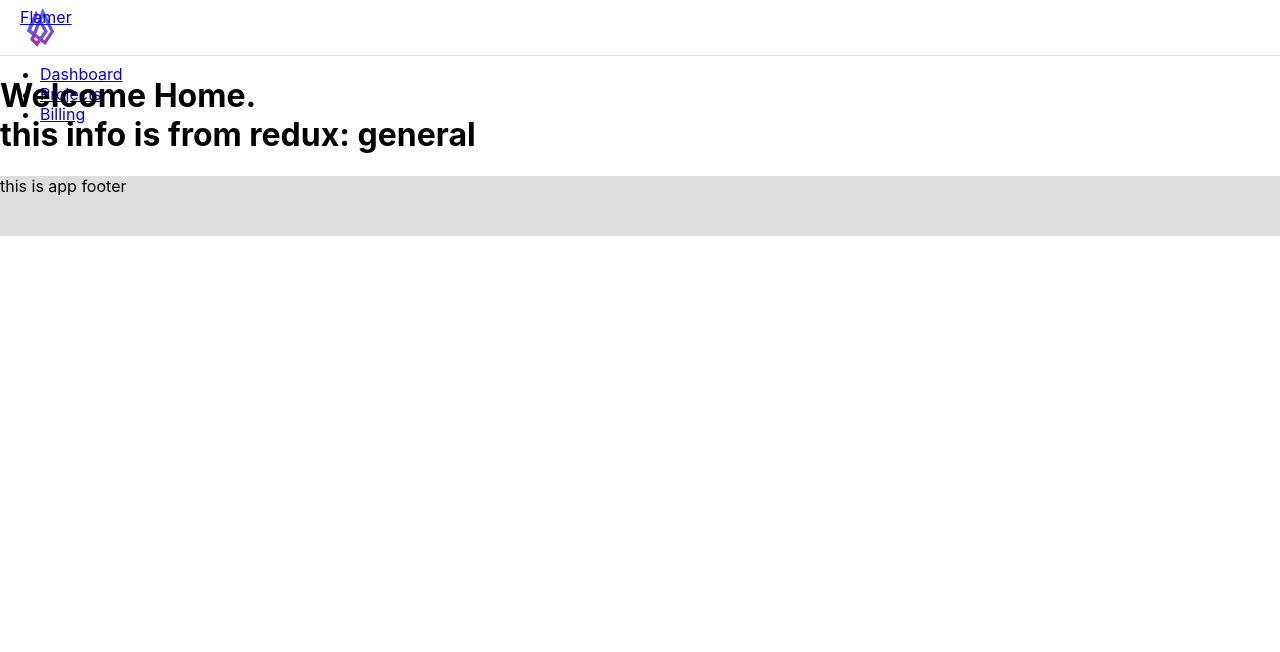
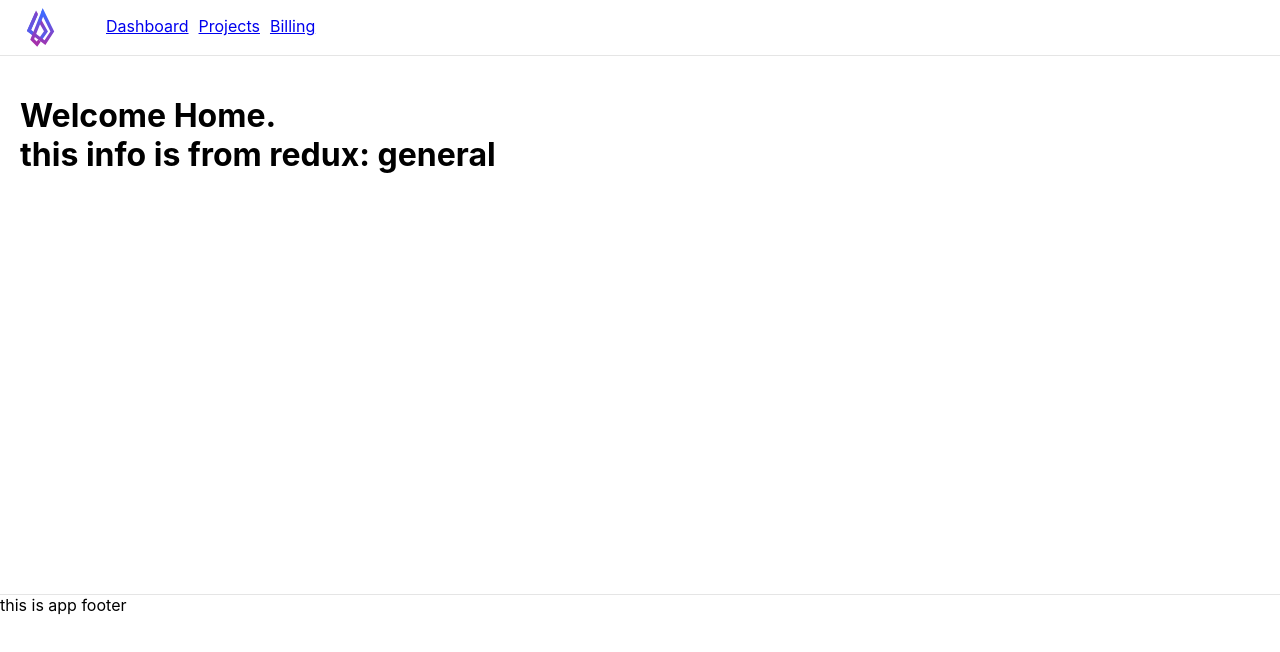
Before and after one commit to alacaesar/flamer, a React (Create React App) app: page / in a window 1280 px wide. Shown: the top 652 px of the page. Built offline with nearby package versions, Linux system fonts and the light colour scheme.

Commit message:
clean up

```diff
--- a/package.json
+++ b/package.json
@@ -7,7 +7,6 @@
     "react": "^16.6.3",
     "react-dom": "^16.6.3",
     "react-redux": "^5.1.1",
-    "react-router": "^4.3.1",
     "react-router-dom": "^4.3.1",
     "react-scripts": "2.1.1",
     "redux": "^4.0.1",
--- a/src/css/styles.css
+++ b/src/css/styles.css
@@ -2,18 +2,25 @@
 .app {
   display: flex;
   flex-direction: column;
-  height: 80vw;
 }
 
 .app-header {
   background-color: #fff;
   height: 55px;
   box-shadow: 0px 1px 0px 0px #e5e5e5;
+  display: flex;
 }
 
 .app-footer {
-  background-color: #ddd;
-  min-height: 60px;
+  background-color: #fff;
+  height: 55px;
+  box-shadow: 0px -1px 0px 0px #e5e5e5;
+  display: flex;
+}
+
+.app-body {
+  min-height: 500px;
+  padding: 20px;
 }
 
 /* header */
@@ -24,6 +31,14 @@
   background: url("../assets/flamer-logo.svg");
   background-size: cover;
   margin: 7px 0 7px 20px;
+  text-indent: 100px;
+  overflow: hidden;
+}
+
+.app-header ul li {
+  list-style: none;
+  display: inline-block;
+  margin: 0 5px;
 }
 
 /*# sourceMappingURL=styles.css.map */
--- a/src/css/styles.scss
+++ b/src/css/styles.scss
@@ -4,21 +4,25 @@ $root: "../assets/";
 .app {
   display: flex;
   flex-direction: column;
-  height: 80vw;
 }
 
 .app-header {
   background-color: #fff;
   height: 55px;
   box-shadow: 0px 1px 0px 0px #e5e5e5;
+  display: flex;
 }
 
 .app-footer {
-  background-color: #ddd;
-  min-height: 60px;
+  background-color: #fff;
+  height: 55px;
+  box-shadow: 0px -1px 0px 0px #e5e5e5;
+  display: flex;
 }
 
 .app-body {
+  min-height: 500px;
+  padding: 20px;
 }
 
 /* header */
@@ -29,4 +33,14 @@ $root: "../assets/";
   background: url($root+"flamer-logo.svg");
   background-size: cover;
   margin: 7px 0 7px 20px;
+  text-indent: 100px;
+  overflow: hidden;
 }
+
+.app-header {
+  ul li {
+    list-style: none;
+    display: inline-block;
+    margin: 0 5px;
+  }
+}
```
Also changed, not shown: 2 other files (tests, documents, lock files or other folders).
